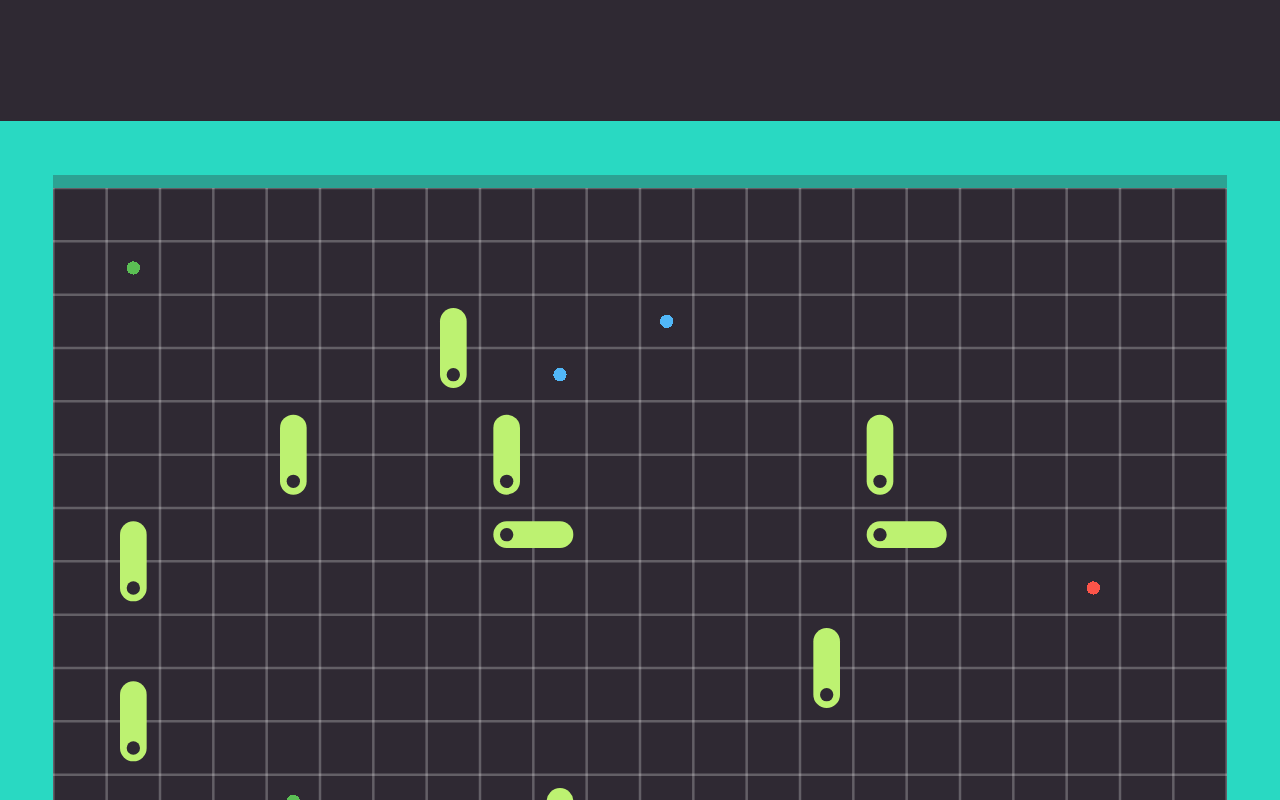
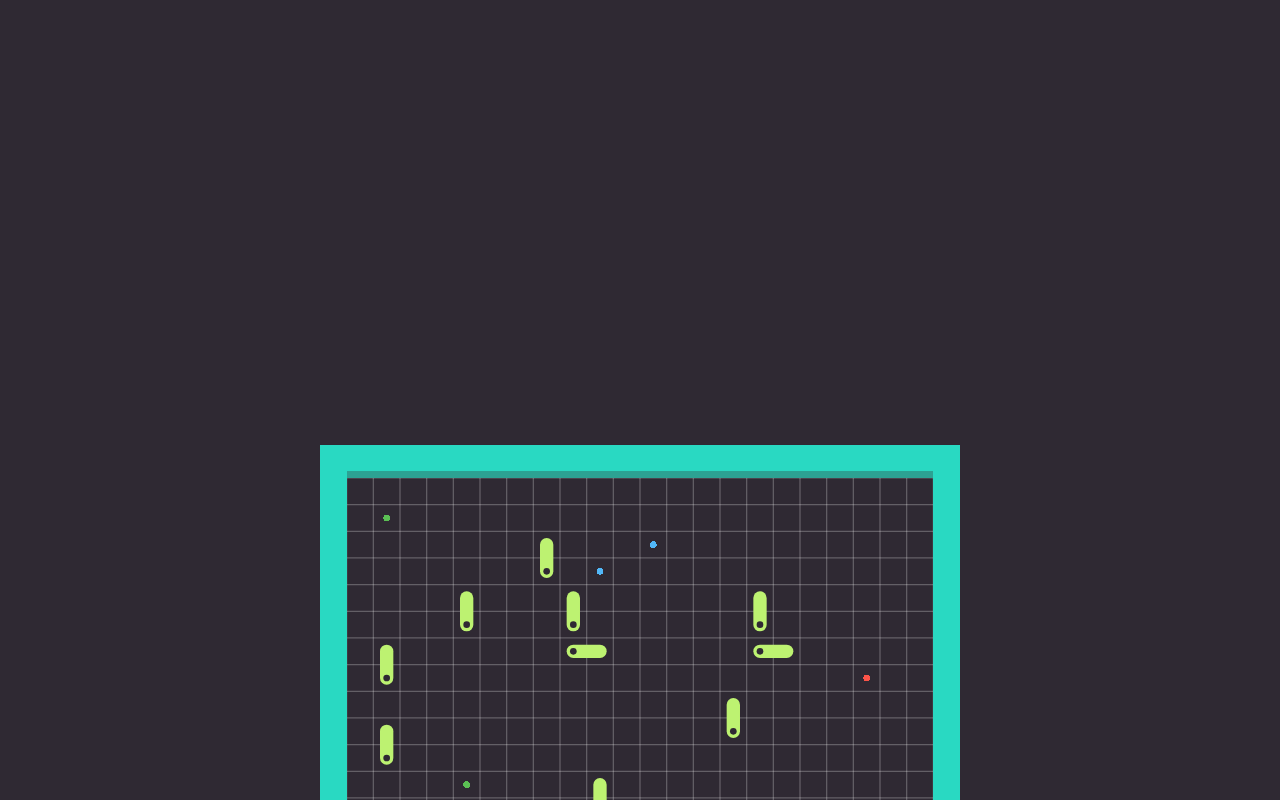
Before and after one commit to RoscoeH/snakepit, a React app: page / in a window 1280 px wide. Built offline with nearby package versions, Linux system fonts and the light colour scheme.

Commit message:
Fix zoom issue

```diff
--- a/src/styles/index.css
+++ b/src/styles/index.css
@@ -15,10 +15,10 @@ body {
   background-color: #2f2933;
 }
 
-
 .pit {
   width: 100%;
-    /* background-color: #2f2933; */
+  max-width: 640px;
+  margin: 0 auto;
 }
 
 .charts {
```
Lines whose indentation alone changed are shown as unchanged.
